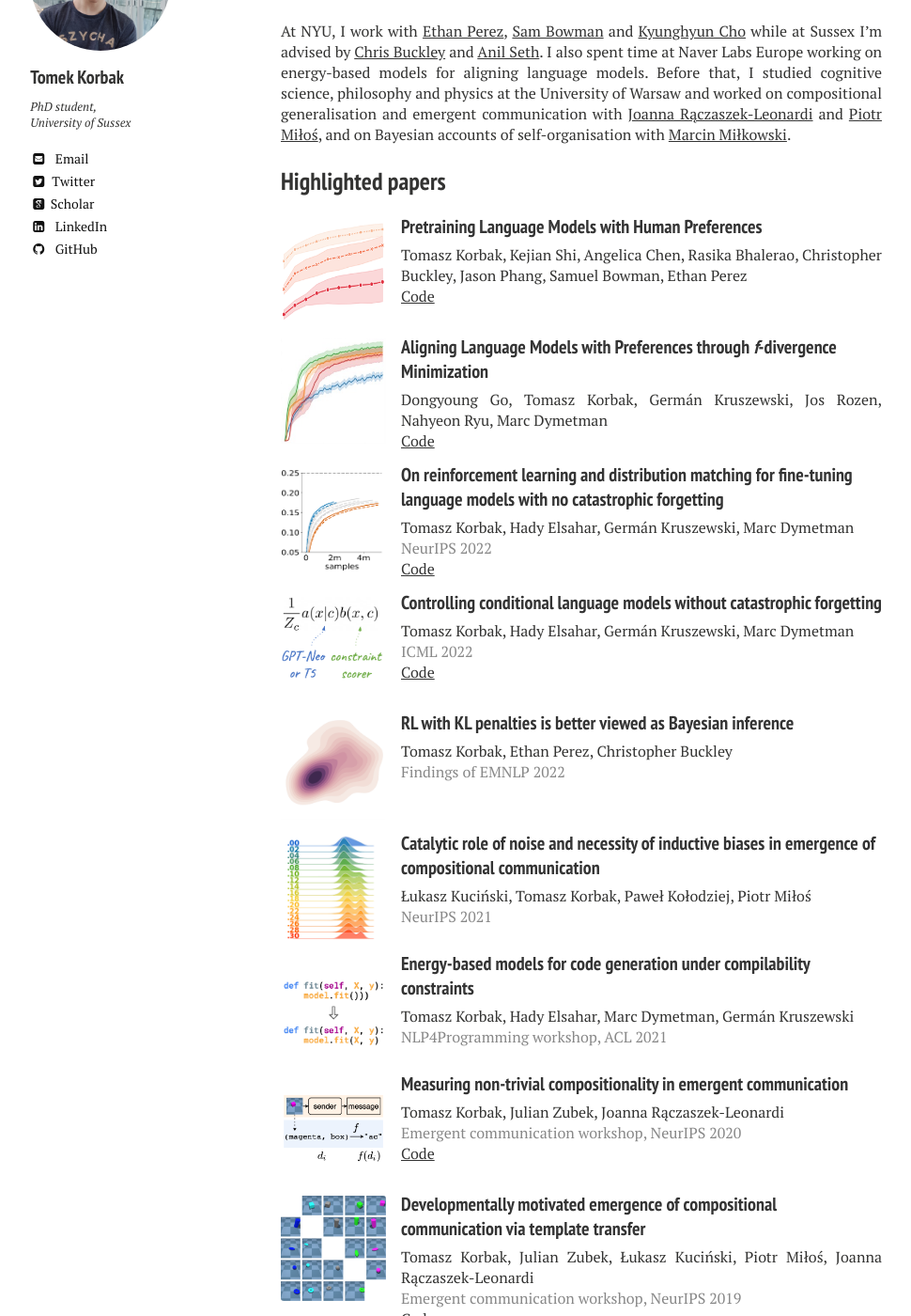
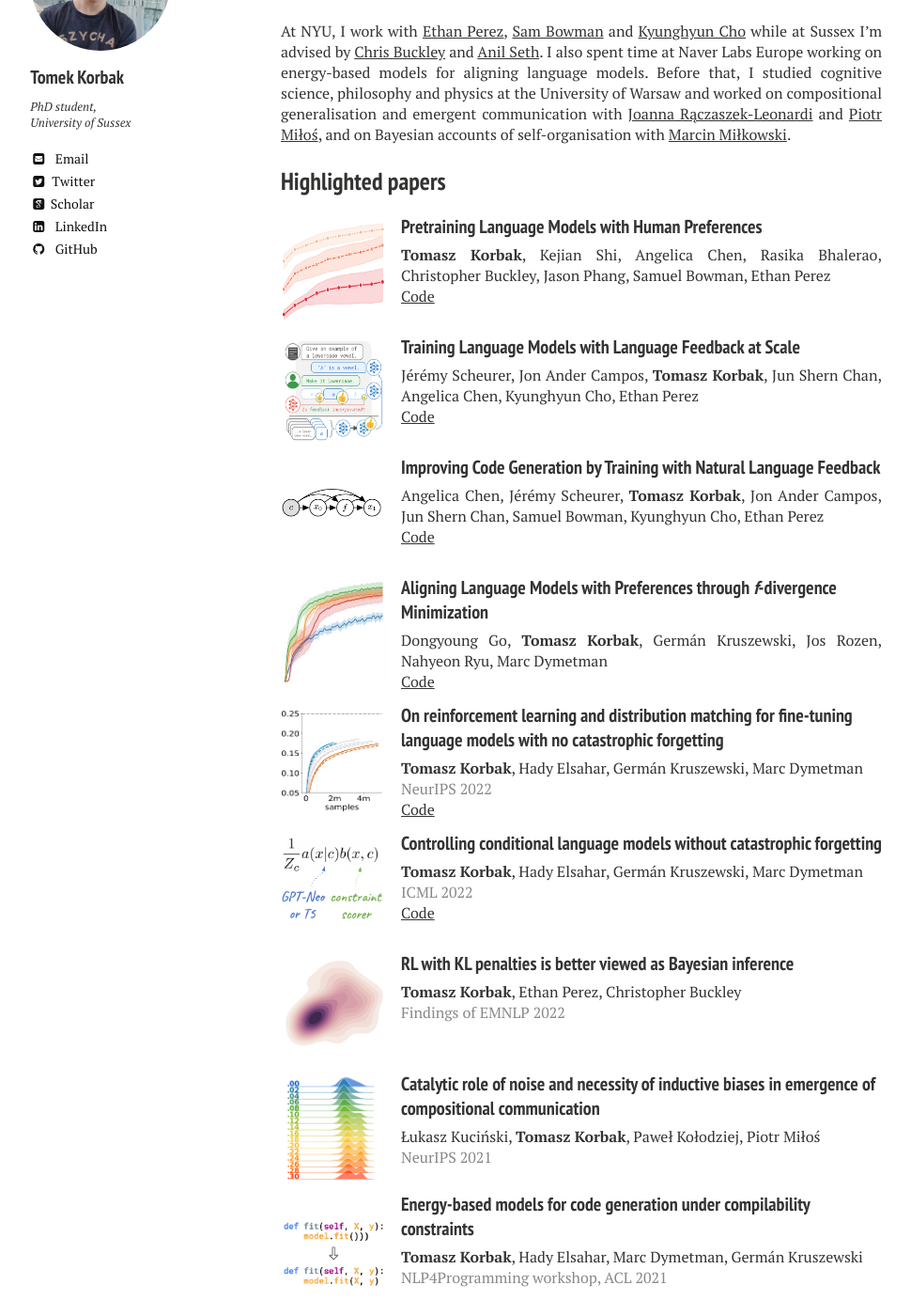
Before and after one commit to tomekkorbak/tomekkorbak.github.io, a Jekyll site: the page built from index.md, in a window 1280 px wide and 1400 px high, scrolled down 212 px. Shown: the whole window at 94% size, without its empty margins (21-991 px from the left). Built offline with Jekyll 4.4.1, drawn with Linux system fonts in a browser that asks for light colours; nearby versions of some CDN libraries; some web fonts are replaced; some of the changed text lies outside the part shown.

Commit message:
Add ILF papers

```diff
--- a/index.md
+++ b/index.md
@@ -10,9 +10,8 @@ I'm a PhD student at the University of Sussex and a visiting researcher at NYU w
 At NYU, I work with [Ethan Perez](https://scholar.google.ca/citations?user=za0-taQAAAAJ&hl=en), [Sam Bowman](https://scholar.google.com/citations?user=kV9XRxYAAAAJ&hl=en) and [Kyunghyun Cho](https://scholar.google.co.uk/citations?user=0RAmmIAAAAAJ&hl=en) while at Sussex I'm advised by [Chris Buckley](https://scholar.google.co.uk/citations?user=nWuZ0XcAAAAJ&hl=en) and [Anil Seth](https://scholar.google.com/citations?hl=en&user=3eJCZCkAAAAJ). I also spent time at Naver Labs Europe working on energy-based models for aligning language models. Before that, I studied cognitive science, philosophy and physics at the University of Warsaw and worked on compositional generalisation and emergent communication with [Joanna Rączaszek-Leonardi](https://scholar.google.com/citations?user=OPggSAYAAAAJ&hl=pl) and [Piotr Miłoś](https://scholar.google.pl/citations?user=Se68XecAAAAJ&hl=pl&oi=ao), and on Bayesian accounts of self-organisation with [Marcin Miłkowski](https://scholar.google.com/citations?user=2UfI6q8AAAAJ&hl=en).
 
 ## Highlighted papers
+
 <ul class="collection">
-
-
 <li>
 <div class="thumb">
 <a href="https://arxiv.org/abs/2302.08582">
@@ -28,12 +27,65 @@ At NYU, I work with [Ethan Perez](https://scholar.google.ca/citations?user=za0-t
 
 </h3>
 </a>
-<p class="authors">Tomasz Korbak, Kejian Shi, Angelica Chen, Rasika Bhalerao, Christopher Buckley, Jason Phang, Samuel Bowman, Ethan Perez</p>
+<p class="authors"><b>Tomasz Korbak</b>, Kejian Shi, Angelica Chen, Rasika Bhalerao, Christopher Buckley, Jason Phang, Samuel Bowman, Ethan Perez</p>
 <p class="venues"><a href="https://github.com/tomekkorbak/pretraining-with-human-feedback" target="_blank">Code</a></p>
 
 
 </div>
 </li>
+
+<li>
+<div class="thumb">
+<a href="https://arxiv.org/abs/2303.16755">
+<img src="{{ site.url }}/images/thumbnails/ilf.png">
+</a>
+</div>
+
+
+<div class="text">
+<a href="https://arxiv.org/abs/2303.16755">
+<h3>Training Language Models with Language Feedback at Scale
+
+
+</h3>
+</a>
+<p class="authors">Jérémy Scheurer, Jon Ander Campos, <b>Tomasz Korbak</b>, Jun Shern Chan, Angelica Chen, Kyunghyun Cho, Ethan Perez</p>
+<p class="venues"><a href="https://github.com/JeremyAlain/imitation_learning_from_language_feedback" target="_blank">Code</a></p>
+
+
+</div>
+</li>
+
+
+<li>
+<div class="thumb">
+<a href="https://arxiv.org/abs/2303.16749">
+<img src="{{ site.url }}/images/thumbnails/ilf2.png">
+</a>
+</div>
+
+
+<div class="text">
+<a href="https://arxiv.org/abs/2303.16749">
+<h3>Improving Code Generation by Training with Natural Language Feedback
+
+
+</h3>
+</a>
+<p class="authors">Angelica Chen, Jérémy Scheurer, <b>Tomasz Korbak</b>, Jon Ander Campos, Jun Shern Chan, Samuel Bowman, Kyunghyun Cho, Ethan Perez</p>
+<p class="venues"><a href="https://github.com/nyu-mll/ILF-for-code-generation" target="_blank">Code</a></p>
+
+
+</div>
+</li>
+
+
+
+
+
+
+
+
 
 
 <li>
@@ -48,7 +100,7 @@ At NYU, I work with [Ethan Perez](https://scholar.google.ca/citations?user=za0-t
 <a href="https://arxiv.org/abs/2302.08215">
 <h3>Aligning Language Models with Preferences through <i>f</i>-divergence Minimization</h3>
 </a>
-<p class="authors">Dongyoung Go, Tomasz Korbak, Germán Kruszewski, Jos Rozen, Nahyeon Ryu, Marc Dymetman
+<p class="authors">Dongyoung Go, <b>Tomasz Korbak</b>, Germán Kruszewski, Jos Rozen, Nahyeon Ryu, Marc Dymetman
 </p>
 <p class="venues"><a href="https://github.com/naver/disco" target="_blank">Code</a></p>
 
@@ -75,7 +127,7 @@ At NYU, I work with [Ethan Perez](https://scholar.google.ca/citations?user=za0-t
 
 </h3>
 </a>
-<p class="authors">Tomasz Korbak, Hady Elsahar, Germán Kruszewski, Marc Dymetman</p>
+<p class="authors"><b>Tomasz Korbak</b>, Hady Elsahar, Germán Kruszewski, Marc Dymetman</p>
 <p class="venues">NeurIPS 2022</p>
 <p class="venues"><a href="https://github.com/naver/gdc/tree/master/rm_vs_dm" target="_blank">Code</a></p>
 
@@ -100,7 +152,7 @@ At NYU, I work with [Ethan Perez](https://scholar.google.ca/citations?user=za0-t
 <a href="https://arxiv.org/abs/2112.00791">
 <h3>Controlling conditional language models without catastrophic forgetting</h3>
 </a>
-<p class="authors">Tomasz Korbak, Hady Elsahar, Germán Kruszewski, Marc Dymetman</p>
+<p class="authors"><b>Tomasz Korbak</b>, Hady Elsahar, Germán Kruszewski, Marc Dymetman</p>
 <p class="venues">ICML 2022</p>
 <p class="venues"><a href="https://github.com/naver/gdc/tree/master/cdpg" target="_blank">Code</a></p>
 
@@ -126,7 +178,7 @@ At NYU, I work with [Ethan Perez](https://scholar.google.ca/citations?user=za0-t
 <a href="https://arxiv.org/abs/2205.11275">
 <h3>RL with KL penalties is better viewed as Bayesian inference</h3>
 </a>
-<p class="authors">Tomasz Korbak, Ethan Perez, Christopher Buckley</p>
+<p class="authors"><b>Tomasz Korbak</b>, Ethan Perez, Christopher Buckley</p>
 <p class="venues">Findings of EMNLP 2022</p>
 
 <p class="buttons">
@@ -148,7 +200,7 @@ At NYU, I work with [Ethan Perez](https://scholar.google.ca/citations?user=za0-t
 <a href="https://arxiv.org/abs/2111.06464">
 <h3>Catalytic role of noise and necessity of inductive biases in emergence of compositional communication</h3>
 </a>
-<p class="authors">Łukasz Kuciński, Tomasz Korbak, Paweł Kołodziej, Piotr Miłoś</p>
+<p class="authors">Łukasz Kuciński, <b>Tomasz Korbak</b>, Paweł Kołodziej, Piotr Miłoś</p>
 <p class="venues">NeurIPS 2021</p>
 
 <p class="buttons">
@@ -170,7 +222,7 @@ At NYU, I work with [Ethan Perez](https://scholar.google.ca/citations?user=za0-t
 <a href="https://arxiv.org/abs/2106.04985">
 <h3>Energy-based models for code generation under compilability constraints</h3>
 </a>
-<p class="authors">Tomasz Korbak, Hady Elsahar, Marc Dymetman, Germán Kruszewski</p>
+<p class="authors"><b>Tomasz Korbak</b>, Hady Elsahar, Marc Dymetman, Germán Kruszewski</p>
 <p class="venues">NLP4Programming workshop, ACL 2021</p>
 
 <p class="buttons">
@@ -191,7 +243,7 @@ At NYU, I work with [Ethan Perez](https://scholar.google.ca/citations?user=za0-t
 <a href="https://arxiv.org/abs/2010.15058">
 <h3>Measuring non-trivial compositionality in emergent communication</h3>
 </a>
-<p class="authors">Tomasz Korbak, Julian Zubek, Joanna Rączaszek-Leonardi</p>
+<p class="authors"><b>Tomasz Korbak</b>, Julian Zubek, Joanna Rączaszek-Leonardi</p>
 <p class="venues">Emergent communication workshop, NeurIPS 2020</p>
 <p class="venues"><a href="https://github.com/tomekkorbak/measuring-non-trivial-compositionality" target="_blank">Code</a></p>
 
@@ -214,7 +266,7 @@ At NYU, I work with [Ethan Perez](https://scholar.google.ca/citations?user=za0-t
 <a href="https://arxiv.org/abs/1910.06079">
 <h3>Developmentally motivated emergence of compositional communication via template transfer</h3>
 </a>
-<p class="authors">Tomasz Korbak, Julian Zubek, Łukasz Kuciński, Piotr Miłoś, Joanna Rączaszek-Leonardi</p>
+<p class="authors"><b>Tomasz Korbak</b>, Julian Zubek, Łukasz Kuciński, Piotr Miłoś, Joanna Rączaszek-Leonardi</p>
 <p class="venues">Emergent communication workshop, NeurIPS 2019</p>
 <p class="venues"><a href="https://github.com/tomekkorbak/compositional-communication-via-template-transfer" target="_blank">Code</a></p>
 
```
Also changed, not shown: papers.md (+3 -1 lines), images/thumbnails/ilf.png (added), images/thumbnails/ilf2.png (added).
